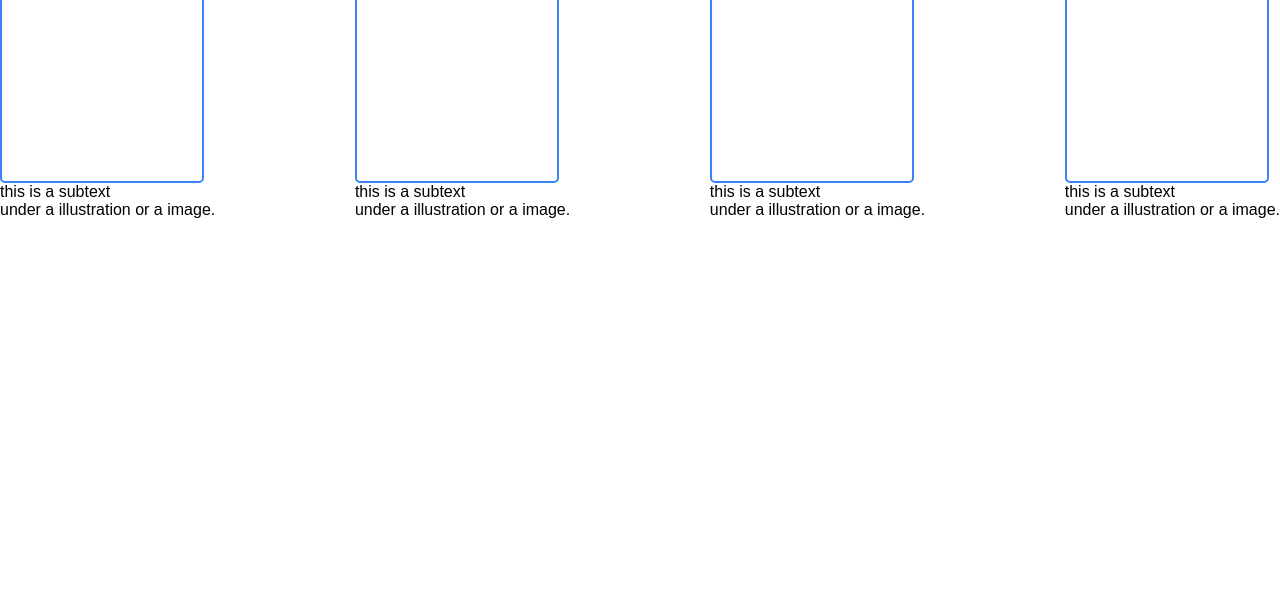
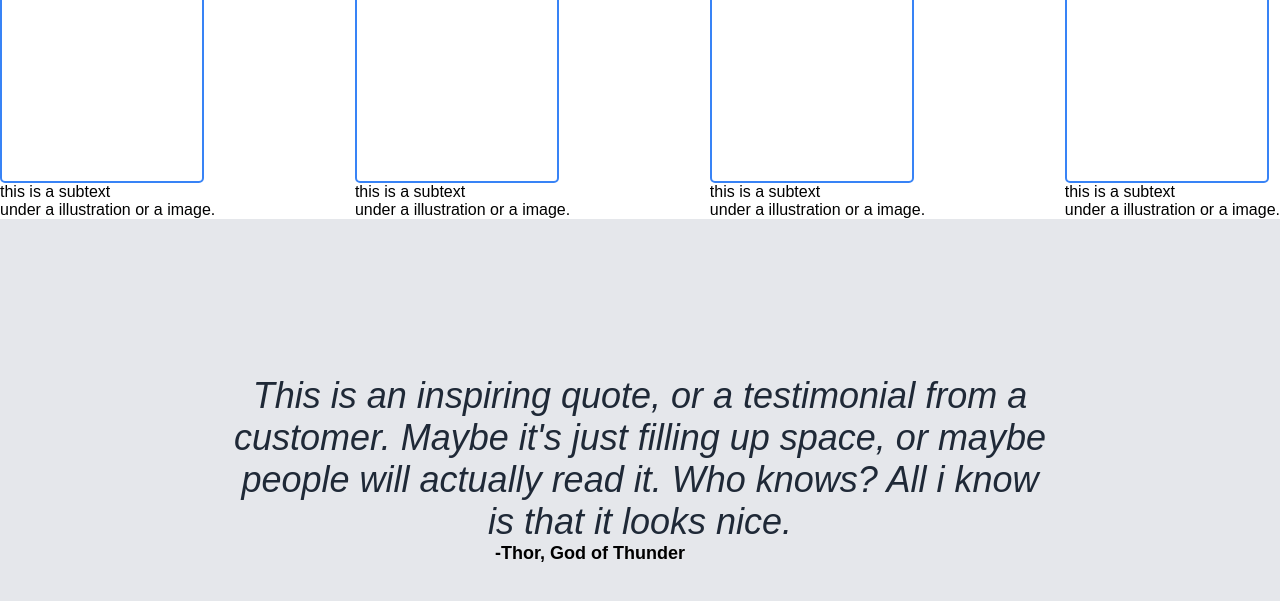
Before and after one commit to Linkesh-Raju/Landing-page, a plain HTML site: page index.html in a window 1280 px wide. Shown: the part 704-1305 px from the top of the page. Before the commit the page ends 923 px from the top, so only its background shows below. Drawn offline with Linux system fonts and the light colour scheme.

Commit message:
Started and completed the third section

```diff
--- a/index.html
+++ b/index.html
@@ -52,5 +52,12 @@
             </div>
         </div>
      </div>
+     <div class="third-section">
+        <h3>This is an inspiring quote, or a testimonial from a<br/> customer. Maybe it's just filling up space, or maybe<br/>people will actually read it. Who knows? All i know<br/>
+        is that it looks nice. </h3>
+        <div id="p-div">
+        <p class="p-third"> <strong>-Thor, God of Thunder </strong> </p>
+        </div>
+     </div>
 </body>
 </html>
--- a/styles.css
+++ b/styles.css
@@ -121,3 +121,31 @@ h2{
     text-align: center;
     font-size: 18px;
 }
+
+.third-section{
+    background-color: #E5E7EB;
+    height:500px;
+    display: flex;
+    align-items: center;
+    flex-direction: column;
+    justify-content: center;
+}
+
+h3{
+    font-size:36px;
+    font-style: italic;
+    font-weight: lighter;
+    color:#1F2937;
+    text-align: center;
+}
+
+.p-third{
+    font-size: 18px;
+    text-align: end;
+}
+
+#p-div{
+    display:flex;
+    justify-content: flex-end;
+    margin-right:100px;
+}
```
